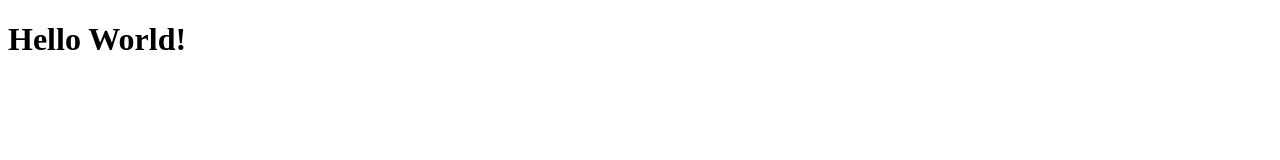
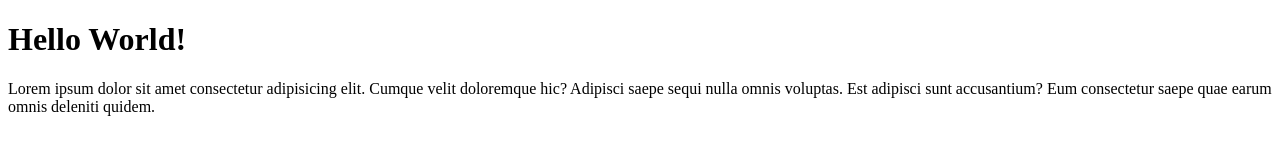
Before and after one commit to titikkoma88/git-test, a plain HTML site: page index.html in a window 1280 px wide. Drawn offline with Linux system fonts and the light colour scheme.

Commit message:
menambahkan paragraf

```diff
--- a/index.html
+++ b/index.html
@@ -8,5 +8,6 @@
 </head>
 <body>
     <h1>Hello World!</h1>
+    <p>Lorem ipsum dolor sit amet consectetur adipisicing elit. Cumque velit doloremque hic? Adipisci saepe sequi nulla omnis voluptas. Est adipisci sunt accusantium? Eum consectetur saepe quae earum omnis deleniti quidem.</p>
 </body>
 </html>
```
